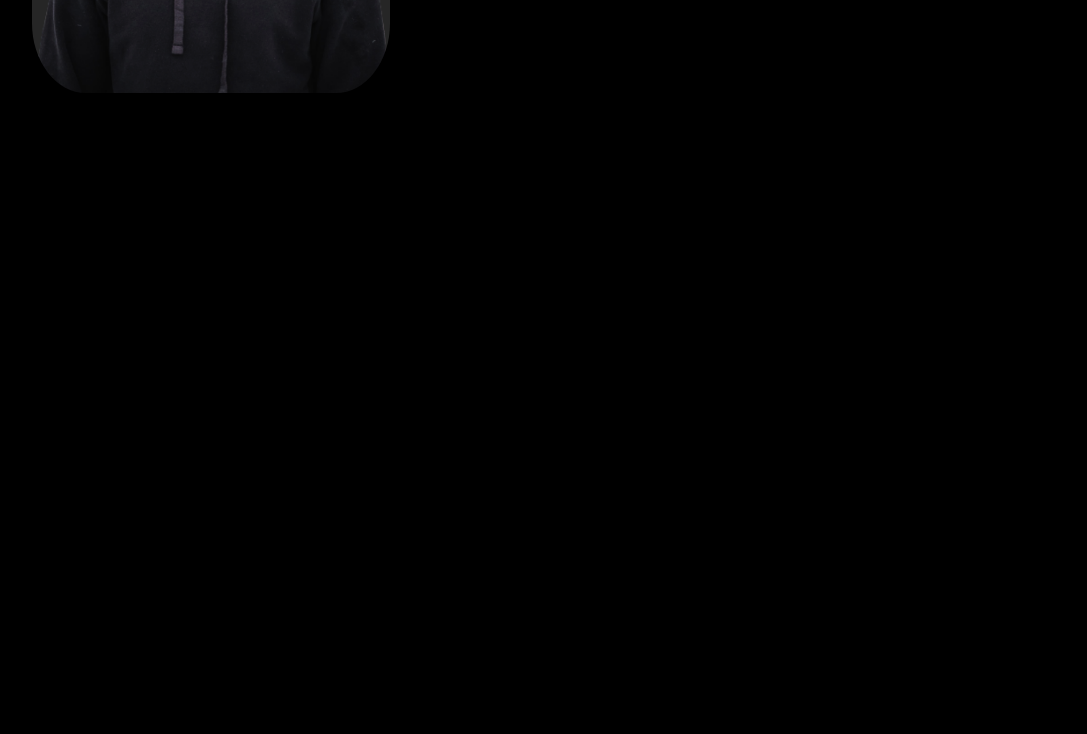
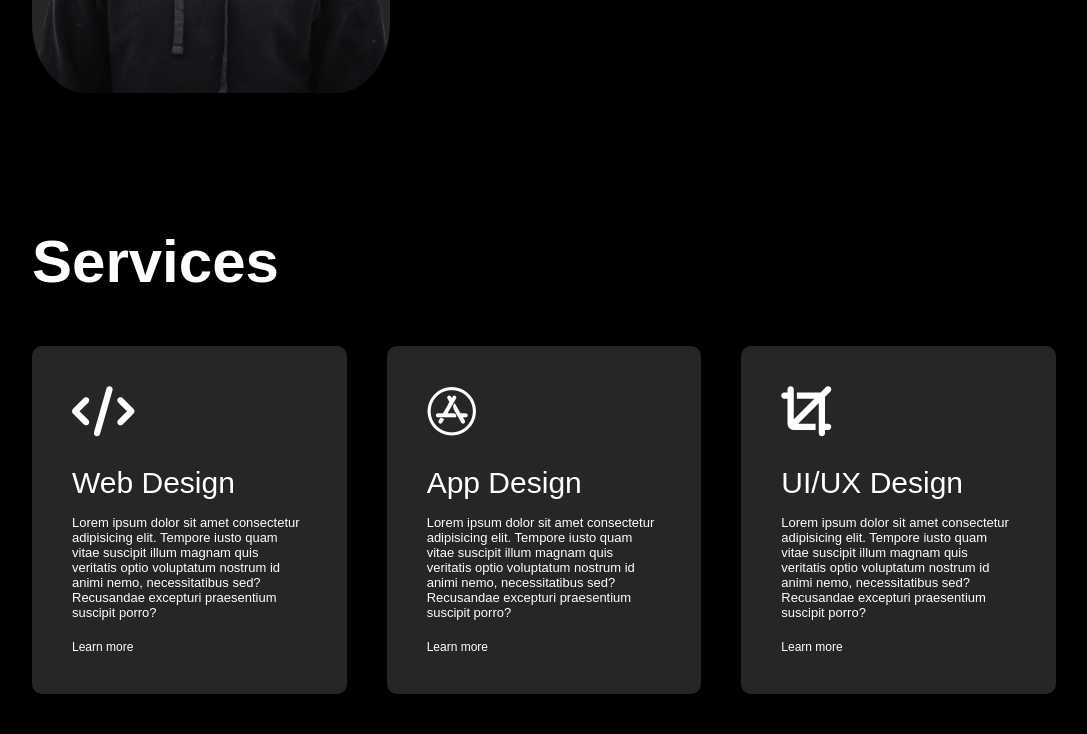
Before and after one commit to mujtaba51472/css-practice-design, a plain HTML site: page index.html in a window 1280 px wide. Shown: the part 1263-1997 px from the top of the page, without its empty margins (96-1183 px from the left). Before the commit the page ends 1450 px from the top, so only its background shows below. Drawn offline with Linux system fonts and the light colour scheme.

Commit message:
add services

```diff
--- a/index.html
+++ b/index.html
@@ -6,6 +6,9 @@
     <meta name="viewport" content="width=device-width, initial-scale=1.0" />
     <title>Document</title>
     <link rel="stylesheet" href="style.css" />
+    <!-- font awesome  -->
+    <!-- <script src="https://kit.fontawesome.com/2b625c50b4.js" crossorigin="anonymous"></script> -->
+    <link rel="stylesheet" href="https://cdnjs.cloudflare.com/ajax/libs/font-awesome/6.3.0/css/all.min.css" integrity="sha512-SzlrxWUlpfuzQ+pcUCosxcglQRNAq/DZjVsC0lE40xsADsfeQoEypE+enwcOiGjk/bSuGGKHEyjSoQ1zVisanQ==" crossorigin="anonymous" referrerpolicy="no-referrer" />
   </head>
   <body>
     <div id="header">
@@ -84,6 +87,33 @@
       </script>
 
       </div>
+      <!-- __________________services_____________ -->
+      <div id="services">
+        <div class="container">
+          <h1 class="sub-title">Services</h1>
+            <div class="services-list">
+                      <div>
+                <i class="fa-solid fa-code"></i>
+                 <h2>Web Design</h2>
+                 <p>Lorem ipsum dolor sit amet consectetur adipisicing elit. Tempore iusto quam vitae suscipit illum magnam quis veritatis optio voluptatum nostrum id animi nemo, necessitatibus sed? Recusandae excepturi praesentium suscipit porro?</p>
+                  <a href="#">Learn more</a>
+              </div>
+                            <div>
+                              <i class="fa-brands fa-app-store"></i>
+                 <h2>App Design</h2>
+                 <p>Lorem ipsum dolor sit amet consectetur adipisicing elit. Tempore iusto quam vitae suscipit illum magnam quis veritatis optio voluptatum nostrum id animi nemo, necessitatibus sed? Recusandae excepturi praesentium suscipit porro?</p>
+                  <a href="#">Learn more</a>
+              </div>
+                             <div>
+                              <i class="fa-solid fa-crop"></i>
+                 <h2>UI/UX Design</h2>
+                 <p>Lorem ipsum dolor sit amet consectetur adipisicing elit. Tempore iusto quam vitae suscipit illum magnam quis veritatis optio voluptatum nostrum id animi nemo, necessitatibus sed? Recusandae excepturi praesentium suscipit porro?</p>
+                  <a href="#">Learn more</a>
+              </div>
+            </div>
+
+        </div>
+      </div>
 
   </body>
 </html>
--- a/style.css
+++ b/style.css
@@ -136,3 +136,42 @@ nav ul li {
 .tabs-contents.active-tab {
   display: block;
 }
+
+/* ____________services __________ */
+#services {
+  padding: 30px 0;
+}
+.services-list {
+  display: grid;
+  grid-template-columns: repeat(auto-fit, minmax(250px, 1fr));
+  grid-gap: 40px;
+  margin-top: 50px;
+}
+.services-list div {
+  background-color: #262626;
+  padding: 40px;
+  font-size: 13px;
+  font-weight: 300;
+  border-radius: 10px;
+  transition: background 0.5s, transform 0.5s;
+}
+.services-list div i {
+  font-size: 50px;
+  margin-bottom: 30px;
+}
+.services-list div h2 {
+  font-size: 30px;
+  font-weight: 500;
+  margin-bottom: 15px;
+}
+.services-list div a {
+  font-size: 12px;
+  text-decoration: none;
+  color: #ffffff;
+  margin-top: 20px;
+  display: inline-block;
+}
+.services-list div:hover {
+  background-color: #ff004f;
+  transform: translateY(-10px);
+}
```
